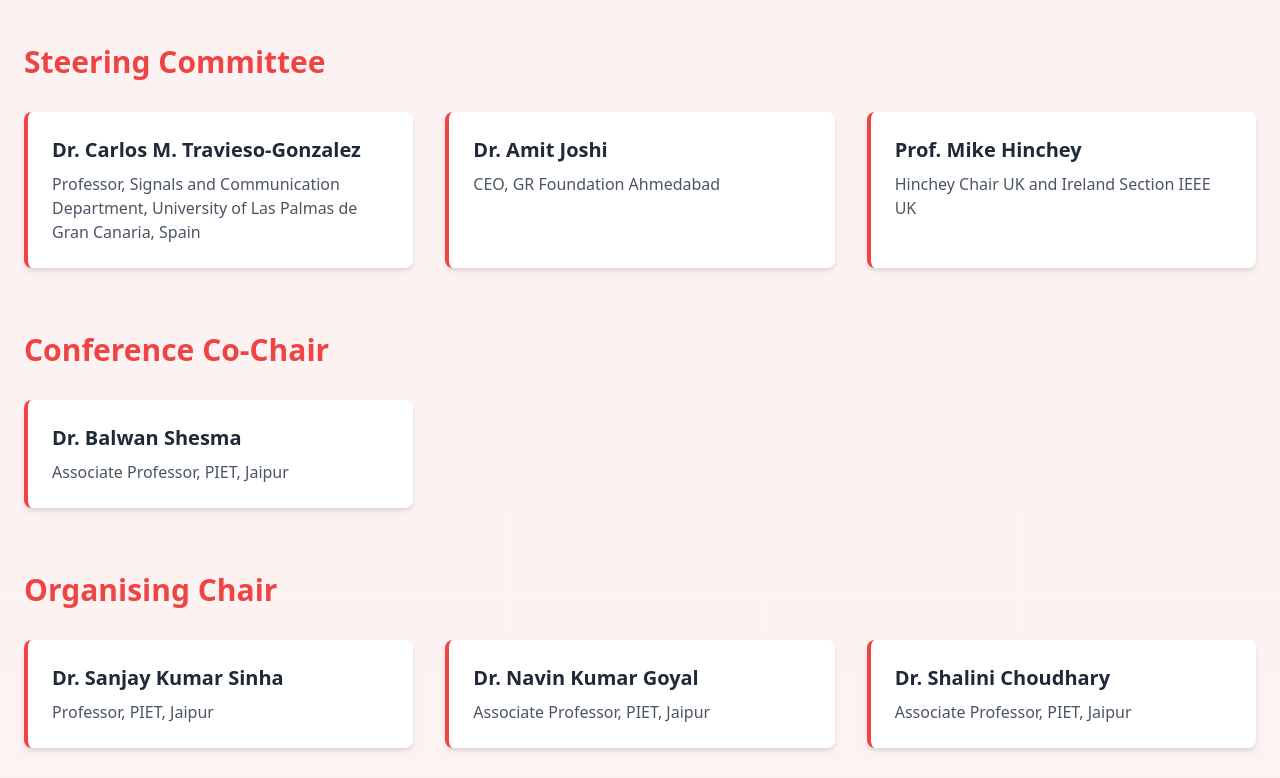
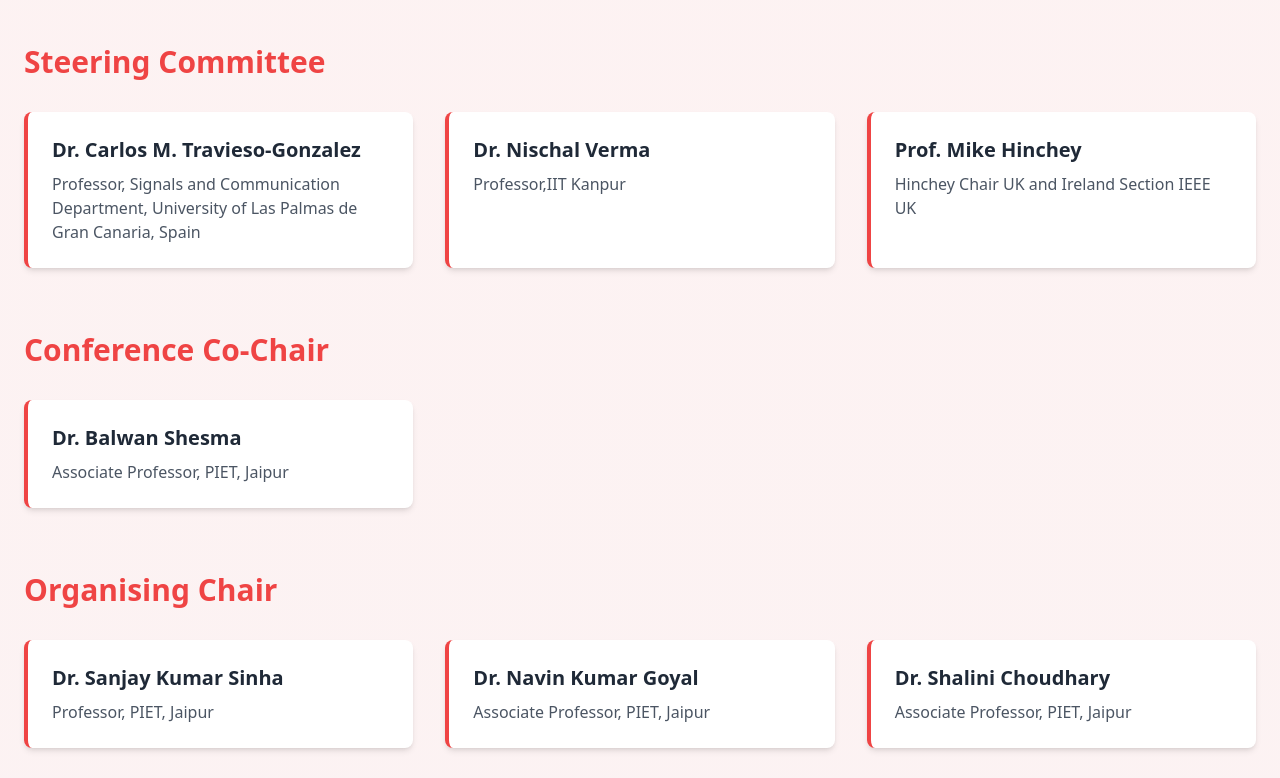
Before and after one commit to Diyamehta60/Department_conference, a React (Vite) app: page /committees in a window 1280 px wide. Shown: the part 1180-1958 px from the top of the page. Built offline with nearby package versions, Linux system fonts and the light colour scheme.

Commit message:
anil sir

```diff
--- a/src/pages/Committees.jsx
+++ b/src/pages/Committees.jsx
@@ -63,8 +63,8 @@ const Committees = () => {
           role: "Professor, Signals and Communication Department, University of Las Palmas de Gran Canaria, Spain",
         },
         {
-          name: "Dr. Amit Joshi",
-          role: "CEO, GR Foundation Ahmedabad",
+          name: "Dr. Nischal Verma",
+          role: "Professor,IIT Kanpur",
         },
         {
           name: "Prof. Mike Hinchey ",
@@ -163,7 +163,6 @@ const Committees = () => {
         { name: "Mr. Indra Kishor", role: "Assistant Professor, PIET, Jaipur" },
         { name: "Mr. Amit Joshi", role: "Director, GR Foundation, Ahmedabad" },
         { name: "Prof. Dhiren Patel", role: "Gujarat Vidyapeeth University, Ahmedabad" },
-        { name: "Prof. Dinesh Goyal", role: "Director Engineering, PIET, Jaipur" },
         { name: "Prof. M. Hanumanthappa", role: "Professor, CS, Banglore University, Bangalore" },
         { name: "Prof. Manish Shrimali", role: "Professor, CS, Rajasthan Vidyapeeth University, Udaipur" }
       ]
```
